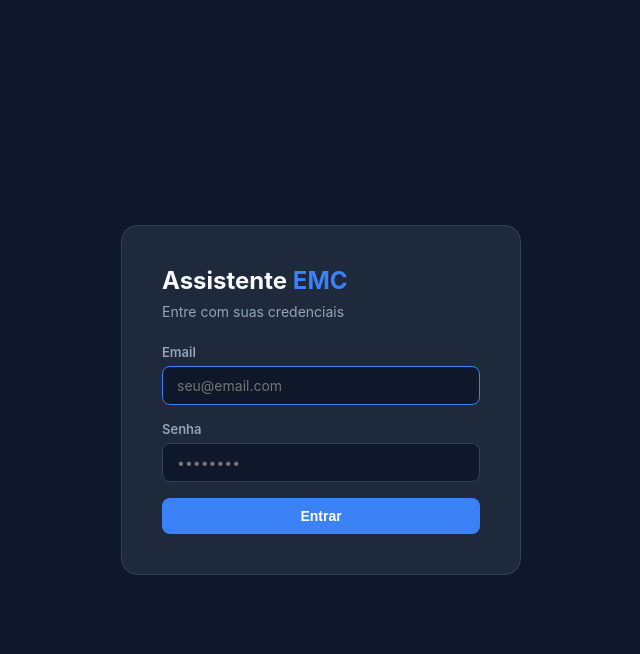
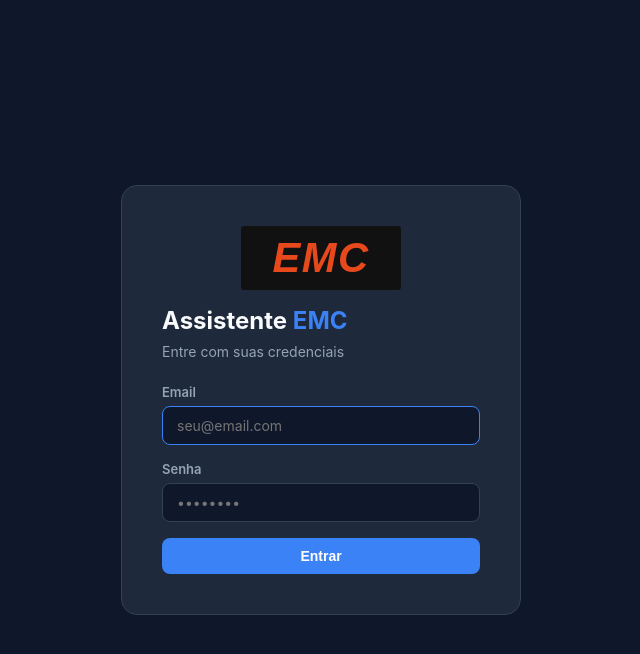
Before and after one commit to prnshllc-emc/emc-assistant, a FastAPI app: page /login in a window 1280 px wide. Shown: the top 654 px of the page, without its empty margins (319-959 px from the left). Run offline with FastAPI, Linux system fonts and the light colour scheme.

Commit message:
feat: add EMC logo and favicon to site
- SVG logo on login page and dashboard header
- SVG favicon for browser tab
- CSS styles for logo sizing

Co-Authored-By: Claude Opus 4.6 <noreply@anthropic.com>

```diff
--- a/static/style.css
+++ b/static/style.css
@@ -3,6 +3,10 @@
 
 * { margin: 0; padding: 0; box-sizing: border-box; }
 body { font-family: -apple-system, BlinkMacSystemFont, 'Segoe UI', Roboto, sans-serif; background: #0f172a; color: #e2e8f0; min-height: 100vh; }
+
+/* Logo */
+.login-logo { width: 160px; height: auto; margin-bottom: 16px; display: block; margin-left: auto; margin-right: auto; }
+.header-logo { width: 80px; height: auto; flex-shrink: 0; }
 
 /* Header */
 .header { background: linear-gradient(135deg, #1e293b 0%, #0f172a 100%); padding: 20px 32px; border-bottom: 1px solid #334155; display: flex; justify-content: space-between; align-items: center; }
--- a/templates/dashboard.html
+++ b/templates/dashboard.html
@@ -5,12 +5,16 @@
 <meta name="viewport" content="width=device-width, initial-scale=1.0">
 <title>EMC - Assistente Executivo | {{ user.name }}</title>
 <link rel="stylesheet" href="/static/style.css">
+<link rel="icon" type="image/svg+xml" href="/static/favicon.svg">
 <script src="https://unpkg.com/htmx.org@1.9.12"></script>
 </head>
 <body>
 
 <div class="header">
-  <h1>Assistente Executivo <span>EMC</span> <span class="badge">{{ n_urgent }} URGENTES</span></h1>
+  <div style="display:flex;align-items:center;gap:12px;">
+    <img src="/static/logo.svg" alt="EMC" class="header-logo">
+    <h1>Assistente Executivo <span>EMC</span> <span class="badge">{{ n_urgent }} URGENTES</span></h1>
+  </div>
   <div class="user-info">
     <span class="date">{{ user.email }}</span>
     <a href="/logout">Sair</a>
--- a/templates/login.html
+++ b/templates/login.html
@@ -5,10 +5,12 @@
 <meta name="viewport" content="width=device-width, initial-scale=1.0">
 <title>Login — EMC Assistant</title>
 <link rel="stylesheet" href="/static/style.css">
+<link rel="icon" type="image/svg+xml" href="/static/favicon.svg">
 </head>
 <body>
 <div class="login-container">
   <div class="login-card">
+    <img src="/static/logo.svg" alt="EMC" class="login-logo">
     <h1>Assistente <span>EMC</span></h1>
     <p>Entre com suas credenciais</p>
 
```
Also changed, not shown: static/favicon.svg (added), static/logo.svg (added).
